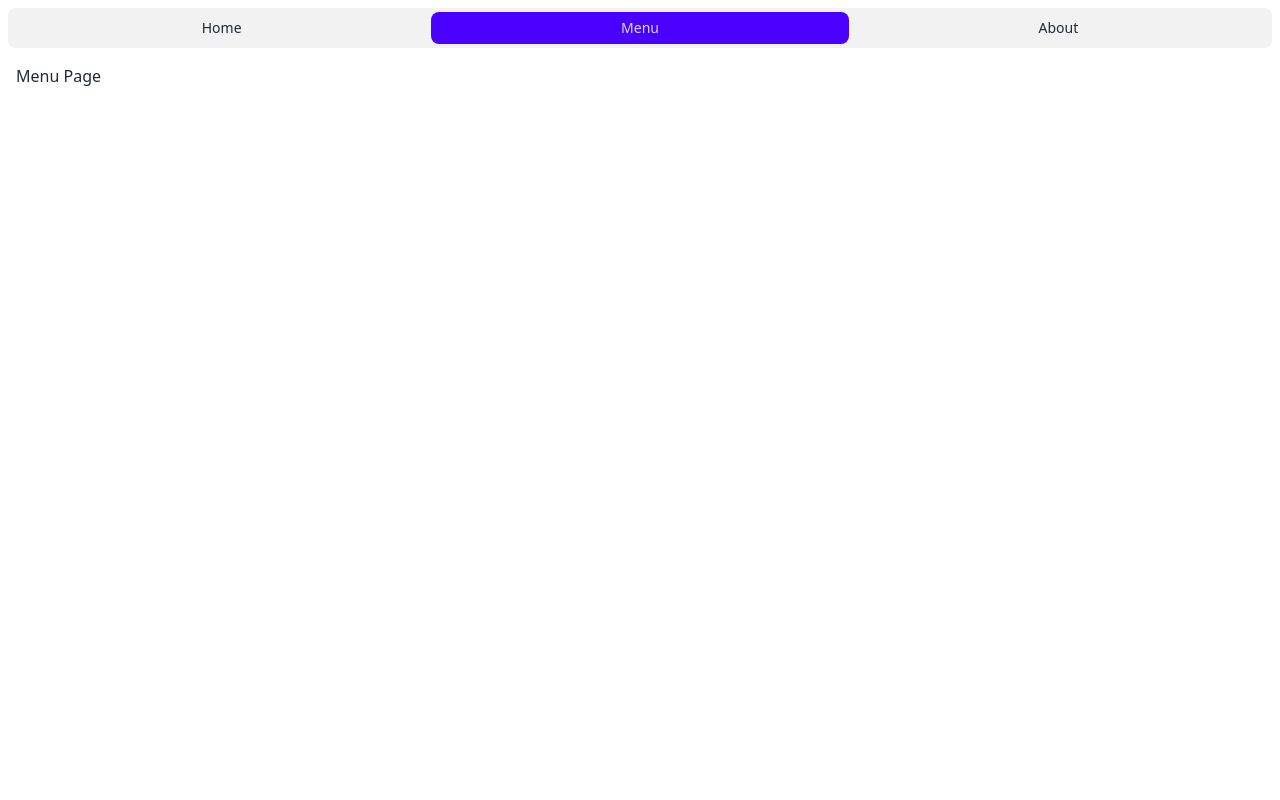
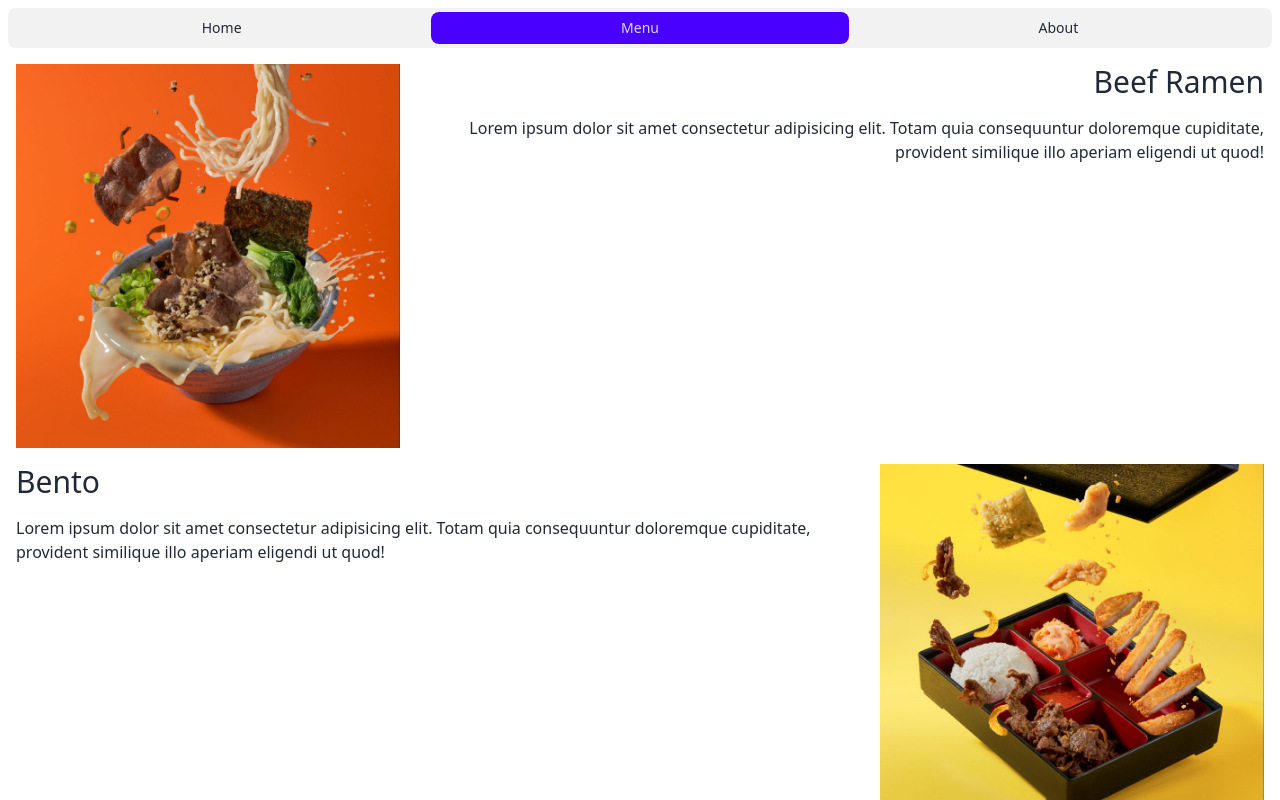
Before and after one commit to youyoumu/restaurant-page, a website built with webpack: page src/index.html in a window 1280 px wide. Both pictures are taken after a click on the tab "Menu". Shown: the top 800 px of the page. Built offline with nearby package versions, Linux system fonts and the light colour scheme.

Commit message:
Add menu content

```diff
--- a/src/menu.js
+++ b/src/menu.js
@@ -1,3 +1,8 @@
+import img0 from './img/BEEF-RAMEN-scaled-e1677832847366.jpg'
+import img1 from './img/BENTO-scaled-e1677832450503.jpg'
+import img2 from './img/Chicken-Collagen-Ramen-GOKANA_-36-scaled-e1677832666208.jpg'
+import img3 from './img/GOKANA-DRINKS-scaled-e1677832599464.jpeg'
+
 const menu = {
     load: function (navMenu, nav) {
         nav.forEach((element) => {
@@ -6,9 +11,88 @@ const menu = {
         navMenu.classList.add('tab-active');
         const content = document.querySelector('#content');
         content.innerHTML = '';
-        const introduction = document.createElement('p');
-        introduction.textContent = 'Menu Page';
-        content.appendChild(introduction);
+
+        const menuContainer = document.createElement('div');
+        menuContainer.classList.add('mx-auto');
+
+        const menu0 = document.createElement('div');
+        menu0.classList.add('mb-4', 'flex', 'gap-4', 'justify-start');
+        const menu0Img = document.createElement('img');
+        menu0Img.classList.add('max-w-sm', 'h-fit');
+        menu0Img.src = img0;
+        menu0Img.alt = 'Beef Ramen';
+        const menu0Div = document.createElement('div');
+        menu0Div.classList.add('text-end');
+        const menu0Title = document.createElement('h1');
+        menu0Title.textContent = 'Beef Ramen';
+        menu0Title.classList.add('text-3xl', 'mb-4');
+        const menu0P = document.createElement('p');
+        menu0P.textContent = 'Lorem ipsum dolor sit amet consectetur adipisicing elit. Totam quia consequuntur doloremque cupiditate, provident similique illo aperiam eligendi ut quod!';
+        menu0Div.appendChild(menu0Title);
+        menu0Div.appendChild(menu0P);
+        menu0.appendChild(menu0Img);
+        menu0.appendChild(menu0Div);
+
+        const menu1 = document.createElement('div');
+        menu1.classList.add('mb-4', 'flex', 'gap-4', 'justify-end');
+        const menu1Img = document.createElement('img');
+        menu1Img.classList.add('max-w-sm', 'h-fit');
+        menu1Img.src = img1;
+        menu1Img.alt = 'Bento';
+        const menu1Div = document.createElement('div');
+        menu1Div.classList.add('text-start');
+        const menu1Title = document.createElement('h1');
+        menu1Title.textContent = 'Bento';
+        menu1Title.classList.add('text-3xl', 'mb-4');
+        const menu1P = document.createElement('p');
+        menu1P.textContent = 'Lorem ipsum dolor sit amet consectetur adipisicing elit. Totam quia consequuntur doloremque cupiditate, provident similique illo aperiam eligendi ut quod!';
+        menu1Div.appendChild(menu1Title);
+        menu1Div.appendChild(menu1P);
+        menu1.appendChild(menu1Div);
+        menu1.appendChild(menu1Img);
+
+        const menu2 = document.createElement('div');
+        menu2.classList.add('mb-4', 'flex', 'gap-4', 'justify-start');
+        const menu2Img = document.createElement('img');
+        menu2Img.classList.add('max-w-sm', 'h-fit');
+        menu2Img.src = img2;
+        menu2Img.alt = 'Gokana';
+        const menu2Div = document.createElement('div');
+        menu2Div.classList.add('text-end');
+        const menu2Title = document.createElement('h1');
+        menu2Title.textContent = 'Gokana';
+        menu2Title.classList.add('text-3xl', 'mb-4');
+        const menu2P = document.createElement('p');
+        menu2P.textContent = 'Lorem ipsum dolor sit amet consectetur adipisicing elit. Totam quia consequuntur doloremque cupiditate, provident similique illo aperiam eligendi ut quod!';
+        menu2Div.appendChild(menu2Title);
+        menu2Div.appendChild(menu2P);
+        menu2.appendChild(menu2Img);
+        menu2.appendChild(menu2Div);
+
+        const menu3 = document.createElement('div');
+        menu3.classList.add('mb-4', 'flex', 'gap-4', 'justify-end');
+        const menu3Img = document.createElement('img');
+        menu3Img.classList.add('max-w-sm', 'h-fit');
+        menu3Img.src = img3;
+        menu3Img.alt = 'Drinks';
+        const menu3Div = document.createElement('div');
+        menu3Div.classList.add('text-start');
+        const menu3Title = document.createElement('h1');
+        menu3Title.textContent = 'Drinks';
+        menu3Title.classList.add('text-3xl', 'mb-4');
+        const menu3P = document.createElement('p');
+        menu3P.textContent = 'Lorem ipsum dolor sit amet consectetur adipisicing elit. Totam quia consequuntur doloremque cupiditate, provident similique illo aperiam eligendi ut quod!';
+        menu3Div.appendChild(menu3Title);
+        menu3Div.appendChild(menu3P);
+        menu3.appendChild(menu3Div);
+        menu3.appendChild(menu3Img);
+
+        menuContainer.appendChild(menu0);
+        menuContainer.appendChild(menu1);
+        menuContainer.appendChild(menu2);
+        menuContainer.appendChild(menu3);
+
+        content.appendChild(menuContainer);
     }
 }
 
```
Also changed, not shown: src/output.css.
